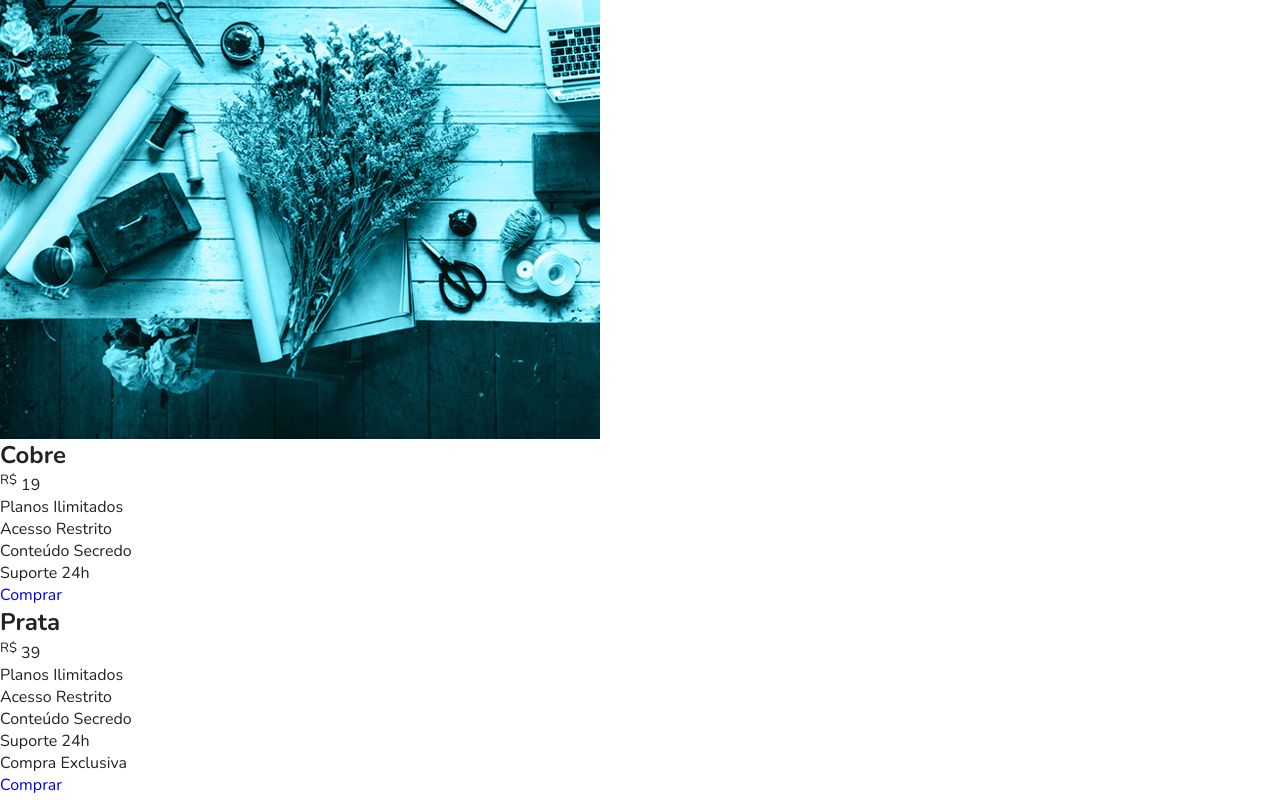
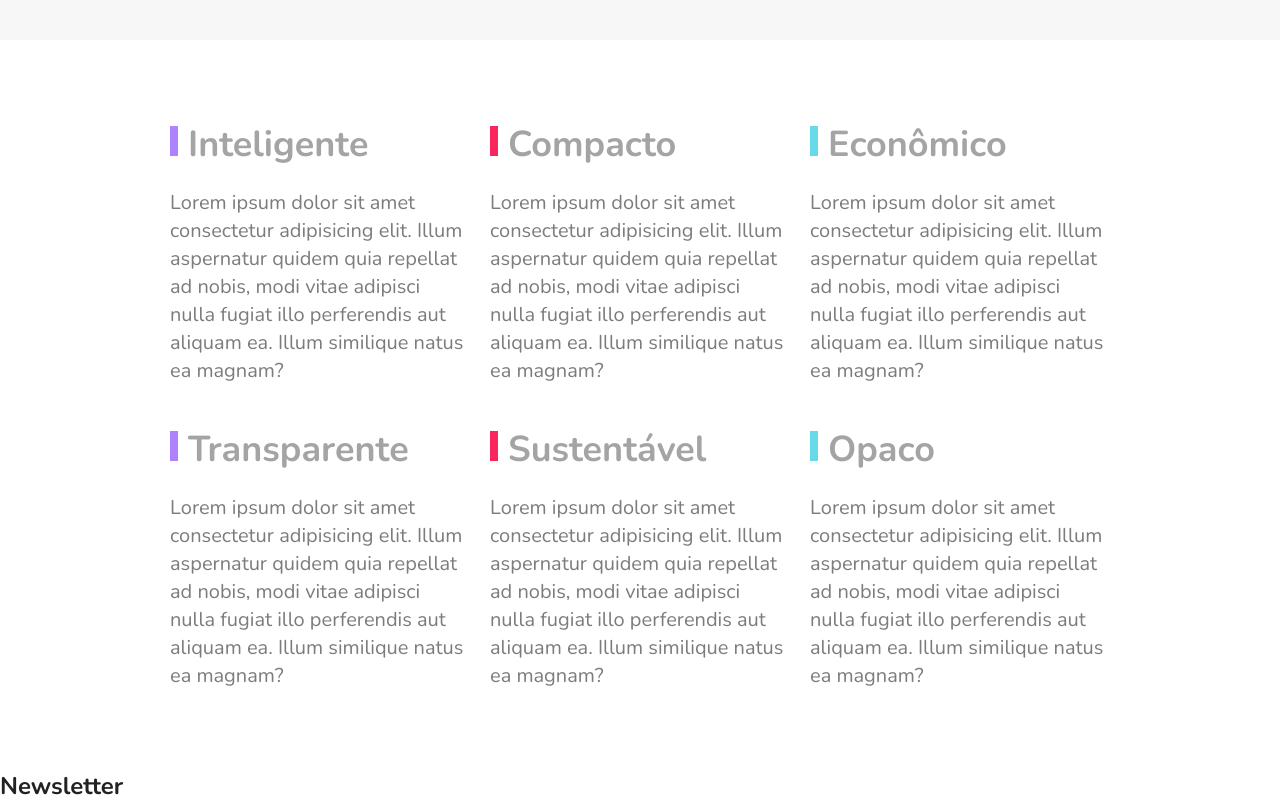
Before and after one commit to karensantana278/flexblog, a plain HTML site: page index.html in a window 1280 px wide. Shown: the part 2500-3300 px from the top of the page. Drawn offline with nearby package versions, Linux system fonts and the light colour scheme.

Commit message:
css sections

```diff
--- a/css/style.css
+++ b/css/style.css
@@ -133,3 +133,187 @@ color: white;
     flex: 1 1 160px;
     margin: 0 10px;
 }
+
+/* PRODUTOS STYLE */
+
+.produtos{
+    max-width: 960px;
+    margin: 60px auto;
+
+
+}
+
+.produtos h1{
+    font-size: 3rem;
+    margin: 0 10px  60px 10px;
+}
+
+.produtos-container{
+    display: flex;
+    flex-wrap: wrap;
+    align-items: flex-end;
+}
+
+.produtos-item{
+    flex: 1 1 175px;
+    margin: 10px;
+}
+
+.produtos-item h2{
+    font-size: 3rem;
+    color:#a4a4a4;
+    background: #f7f7f7;
+    padding: 60px 20px;
+}
+
+.purple{
+    border-top: 8px solid #ae81ff;
+}
+
+.pink{
+    border-top: 8px solid #f9265e;
+}
+
+.blue{
+    border-top: 8px solid #66d9eb;
+}
+
+/* PREÇOS */
+
+.preco{
+    background: #f7f7f7;
+    padding: 60px;
+    display: flex;
+    flex-wrap: wrap;
+    align-items: flex-end;
+}
+
+.preco-item{
+    flex: 1;
+    border: 4px solid white;
+    padding: 20px;
+    margin: 10px;
+    min-width: 260px;
+}
+
+.preco-item h2{
+    font-size: 3rem;
+    color: #a4a4a4;
+    text-align: center;
+    margin-top: 20px;
+}
+
+.preco-item span{
+    max-width: 300px;
+    margin: 20px auto;
+    display: block;
+    font-size: 3rem;
+    text-align: center;
+    font-weight: bold;
+    padding: 10px 0 5px 0;
+    border-top: 4px solid white;
+    border-bottom: 4px solid white;
+}
+
+.preco-item sup{
+    font-size:1.5rem;
+}
+
+.preco-item ul{
+    max-width: 300px;
+    margin: 20px auto;
+    font-size: 1.25rem;
+    line-height: 1;
+    font-style: italic;
+    color: #7c7c7c;
+}
+
+.preco-item li{
+    display: flex;
+    align-items: center;
+    justify-content: space-between;
+    margin-bottom: 15px;;
+}
+
+.preco-item li::after{
+    content: '';
+    display:block;
+    width: 6px;
+    height: 6px;
+    background: #2c70ff;
+    border-radius: 50%;
+}
+
+.preco-item a{
+    max-width: 300px;
+    display: block;
+    margin: 20px auto;
+    border: 4px solid;
+    color: #222;
+    text-transform: uppercase;
+    font-weight: bold;
+    font-size: 2rem;
+    padding: 15px 0;
+    text-align: center;
+}
+
+@media(max-width:800px){
+    .preco{
+        padding-left: 10px;
+        padding-right: 10px;
+    }
+
+    .preco .preco-item:nth-child(3){
+        order: -2;
+    }
+
+    .preco .preco-item:nth-child(2){
+        order: -1;
+    }
+}
+
+/* QUALIDADE STYLE */
+
+.qualidade{
+    max-width: 960px;
+    margin: 60px auto;
+    display: flex;
+    flex-wrap: wrap;
+}
+
+.qualidade-item{
+    flex: 1 1 300px;
+    margin: 20px 10px;
+}
+
+.qualidade-item h2{
+    font-size: 2.25rem;
+    color: #a4a4a4;
+    margin-bottom:20px;
+}
+
+.qualidade-item h2::before{
+    content: "";
+    display: inline-block;
+    width: 8px;
+    height: 30px;
+    margin-right: 10px;
+}
+
+.qualidade-item:nth-of-type(3n +1) h2::before{
+    background: #ae81ff;
+}
+
+.qualidade-item:nth-of-type(3n +2) h2::before{
+    background: #f9265e;
+}
+
+.qualidade-item:nth-of-type(3n +3) h2::before{
+    background: #66d9eb;
+}
+
+.qualidade-item p{
+    font-size: 1.25rem;
+    line-height: 1.4;
+    color: #7c7c7c;
+}
--- a/index.html
+++ b/index.html
@@ -90,9 +90,8 @@
             </ul>
             <a href="#">Comprar</a>
         </div>
-    </section>
 
-    <section class="preco" id="preco">
+
         <div class="preco-item">
             <h2>Prata</h2>
             <span><sup>R$</sup> 39</span>
@@ -106,9 +105,7 @@
             </ul>
             <a href="#">Comprar</a>
         </div>
-    </section>
 
-    <section class="preco" id="preco">
         <div class="preco-item">
             <h2>Ouro</h2>
             <span><sup>R$</sup> 79</span>
@@ -128,32 +125,38 @@
     <section class="qualidade" id="qualidade">
         <div class="qualidade-item">
             <h2>Inteligente</h2>
-            <p>Lorem ipsum dolor sit amet consectetur adipisicing elit. Illum aspernatur quidem quia repellat ad nobis, modi vitae adipisci nulla fugiat illo perferendis aut aliquam ea. Illum similique natus ea magnam?</p>
+            <p>Lorem ipsum dolor sit amet consectetur adipisicing elit. Illum aspernatur quidem quia repellat ad nobis,
+                modi vitae adipisci nulla fugiat illo perferendis aut aliquam ea. Illum similique natus ea magnam?</p>
         </div>
 
         <div class="qualidade-item">
             <h2>Compacto</h2>
-            <p>Lorem ipsum dolor sit amet consectetur adipisicing elit. Illum aspernatur quidem quia repellat ad nobis, modi vitae adipisci nulla fugiat illo perferendis aut aliquam ea. Illum similique natus ea magnam?</p>
+            <p>Lorem ipsum dolor sit amet consectetur adipisicing elit. Illum aspernatur quidem quia repellat ad nobis,
+                modi vitae adipisci nulla fugiat illo perferendis aut aliquam ea. Illum similique natus ea magnam?</p>
         </div>
 
         <div class="qualidade-item">
             <h2>Econômico</h2>
-            <p>Lorem ipsum dolor sit amet consectetur adipisicing elit. Illum aspernatur quidem quia repellat ad nobis, modi vitae adipisci nulla fugiat illo perferendis aut aliquam ea. Illum similique natus ea magnam?</p>
+            <p>Lorem ipsum dolor sit amet consectetur adipisicing elit. Illum aspernatur quidem quia repellat ad nobis,
+                modi vitae adipisci nulla fugiat illo perferendis aut aliquam ea. Illum similique natus ea magnam?</p>
         </div>
 
         <div class="qualidade-item">
             <h2>Transparente</h2>
-            <p>Lorem ipsum dolor sit amet consectetur adipisicing elit. Illum aspernatur quidem quia repellat ad nobis, modi vitae adipisci nulla fugiat illo perferendis aut aliquam ea. Illum similique natus ea magnam?</p>
+            <p>Lorem ipsum dolor sit amet consectetur adipisicing elit. Illum aspernatur quidem quia repellat ad nobis,
+                modi vitae adipisci nulla fugiat illo perferendis aut aliquam ea. Illum similique natus ea magnam?</p>
         </div>
 
         <div class="qualidade-item">
             <h2>Sustentável</h2>
-            <p>Lorem ipsum dolor sit amet consectetur adipisicing elit. Illum aspernatur quidem quia repellat ad nobis, modi vitae adipisci nulla fugiat illo perferendis aut aliquam ea. Illum similique natus ea magnam?</p>
+            <p>Lorem ipsum dolor sit amet consectetur adipisicing elit. Illum aspernatur quidem quia repellat ad nobis,
+                modi vitae adipisci nulla fugiat illo perferendis aut aliquam ea. Illum similique natus ea magnam?</p>
         </div>
 
         <div class="qualidade-item">
             <h2>Opaco</h2>
-            <p>Lorem ipsum dolor sit amet consectetur adipisicing elit. Illum aspernatur quidem quia repellat ad nobis, modi vitae adipisci nulla fugiat illo perferendis aut aliquam ea. Illum similique natus ea magnam?</p>
+            <p>Lorem ipsum dolor sit amet consectetur adipisicing elit. Illum aspernatur quidem quia repellat ad nobis,
+                modi vitae adipisci nulla fugiat illo perferendis aut aliquam ea. Illum similique natus ea magnam?</p>
         </div>
     </section>
 
```
